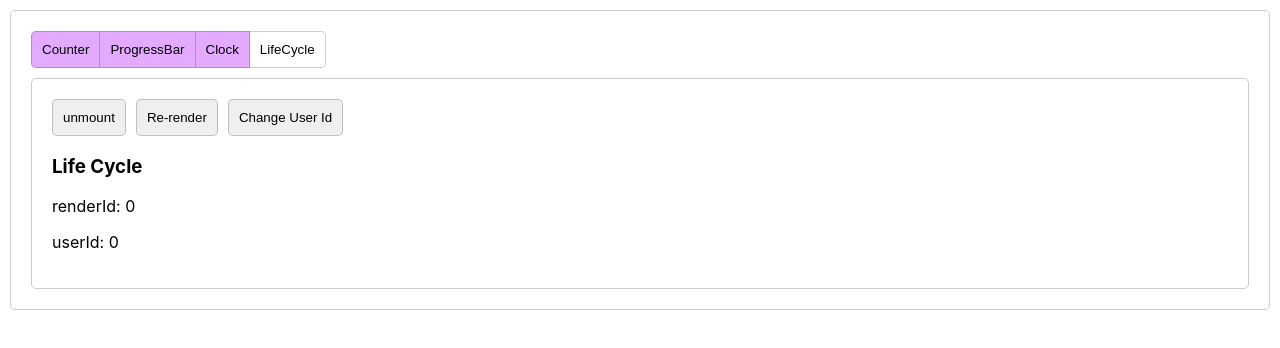
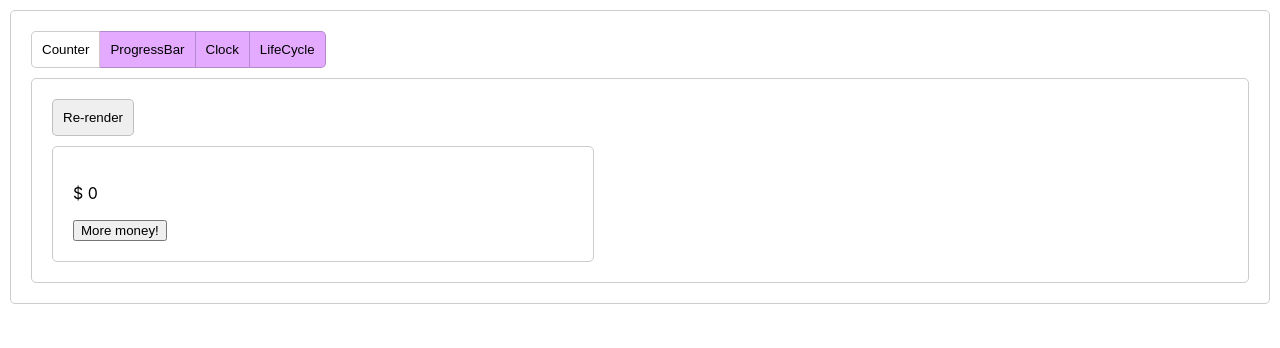
Before and after one commit to franleplant/react-101, a React (Create React App) app: page / in a window 1280 px wide. Shown: the top 348 px of the page. Built offline with nearby package versions, Linux system fonts and the light colour scheme; the HTML template or start-up script is replaced by a standard one.

Commit message:
progress

```diff
--- a/src/App.tsx
+++ b/src/App.tsx
@@ -4,16 +4,18 @@ import Counter from "./Counter";
 import ProgressBar from "./ProgressBar";
 import Clock from "./Clock";
 import LifeCycle from "./LifeCycle";
+import LifeCycleXtreme from "./LifeCycleXtreme";
 
 const OPTIONS = [
   { label: "Counter", Component: Counter },
   { label: "ProgressBar", Component: ProgressBar },
   { label: "Clock", Component: Clock },
   { label: "LifeCycle", Component: LifeCycle },
+  //{ label: "LifeCycleXtreme", Component: LifeCycleXtreme },
 ];
 
 export default function App() {
-  const [exampleId, setExampleId] = useState(3);
+  const [exampleId, setExampleId] = useState(0);
 
   const Example = OPTIONS[exampleId].Component;
 
--- a/src/Clock.tsx
+++ b/src/Clock.tsx
@@ -2,21 +2,29 @@ import React, { useState, useEffect, useCallback, useRef } from "react";
 
 import { useInterval } from "./useInterval";
 
-export default function Clock() {
-  const [date, setDate] = useState(new Date());
-  const isMounted = useRef(false);
-  const id = useRef<any>();
+export function Clock() {
+  const [date, setDate] = useState(() => new Date());
 
+  // Handle mounted state
+  const isMounted = useRef(false); // instance.ref0.current = false
   useEffect(() => {
     isMounted.current = true;
+
+    return () => {
+      isMounted.current = false;
+    }
+  }, [])
+
+  // Handle setInterval
+  const id = useRef<any>();
+  useEffect(() => {
     id.current = setInterval(() => {
       if (isMounted.current) {
         setDate(new Date());
       }
-    }, 500);
+    }, 1000);
 
     return () => {
-      isMounted.current = false;
       window.clearInterval(id.current);
     };
   }, []);
@@ -25,7 +33,7 @@ export default function Clock() {
 }
 
 // A more abstracted version
-export function ClockV2() {
+export default function ClockV2() {
   const [date, setDate] = useState(new Date());
   const update = useCallback(() => setDate(new Date()), []);
   useInterval(update, 1000);
--- a/src/Counter.tsx
+++ b/src/Counter.tsx
@@ -1,14 +1,41 @@
 import React, { useState } from "react";
 
-export default function Counter() {
+export default function CounterContainer() {
+  const [renderId, setRenderId] = useState(0);
+
+  return (
+    <div className="flow">
+      <div>
+        <button
+          className="button"
+          type="button"
+          onClick={() => setRenderId((id) => id + 1)}
+        >
+          Re-render
+        </button>
+      </div>
+      <Counter renderId={renderId} initialMoney={renderId * 100}/>
+    </div>
+  );
+}
+
+export interface IProps {
+  renderId: number;
+  initialMoney: number;
+}
+
+export function Counter({ renderId, initialMoney }: IProps) {
   const [count, setCount] = useState(0);
+
+  console.log("Counter: render", { renderId, count });
 
   function onClick() {
     setCount((previousCount) => previousCount + 100);
+    //setCount(count + 100);
   }
 
   return (
-    <div>
+    <div className="card">
       <p>{`$ ${count}`}</p>
       <button onClick={onClick}>More money!</button>
     </div>
--- a/src/LifeCycle.tsx
+++ b/src/LifeCycle.tsx
@@ -1,4 +1,4 @@
-import React, { useState, useEffect, useCallback, useRef } from "react";
+import React, { useState, useEffect } from "react";
 
 export default function LifeCycleContainer() {
   const [renderId, setRenderId] = useState(0);
@@ -71,7 +71,7 @@ export function LifeCycle(props: IProps) {
   }, [userId]);
 
   return (
-    <div>
+    <div className="card">
       <h3>Life Cycle</h3>
       <p>{`renderId: ${renderId}`}</p>
       <p>{`userId: ${userId}`}</p>
--- /dev/null
+++ b/src/LifeCycleXtreme.tsx
@@ -0,0 +1,72 @@
+import React, { ReactNode } from "react";
+
+export class ClassHook extends React.Component {
+  firstRender = true;
+  state: { [hookIndex: number]: any } = {};
+  stateSetters: { [hookIndex: number]: any } = {};
+  hookIndex = 0;
+  //hookIds = {
+  //useState: [],
+  //};
+
+  useState<T>(initialValue?: T): [T, (v: T) => any] {
+    const hookIndex = this.hookIndex;
+    // what is the next hook? you guessed it
+    this.hookIndex++;
+
+    if (this.firstRender) {
+      this.state[hookIndex] = initialValue;
+      const setValue = (newValue: T) => {
+        this.setState({ [hookIndex]: newValue });
+      };
+      this.stateSetters[hookIndex] = setValue;
+    }
+
+    //console.log("setState", this.stateSetters[hookIndex])
+
+    return [this.state[hookIndex], this.stateSetters[hookIndex]];
+  }
+
+  componentDidMount() {
+    this.firstRender = false;
+  }
+
+  customRender(): ReactNode {
+    //THIS IS THE THING THAT IS OVERWRITTEN BY USERS
+    return null;
+  }
+
+  render() {
+    console.log("render");
+    this.hookIndex = 0;
+    console.log("before custom render", this.hookIndex);
+
+    const result = this.customRender();
+    //TODO cleanup
+
+    console.log("after custom render", this.hookIndex);
+    return result;
+  }
+}
+
+export default class MyComponent extends ClassHook {
+  customRender() {
+    const [renderId, setRenderId] = this.useState(0);
+    const [date, setDate] = this.useState(new Date());
+
+    // This works but triggers too much renders
+    //setInterval(() => {
+    //console.log("==============")
+    //setDate(new Date())
+    //}, 10000)
+
+    return (
+      <div>
+        <div onClick={() => setRenderId(renderId + 1)}>
+          Hello {renderId} at {date.toLocaleTimeString()}
+        </div>
+        <button onClick={() => setDate(new Date())}>Refresh date</button>
+      </div>
+    );
+  }
+}
--- a/src/ProgressBar/index.tsx
+++ b/src/ProgressBar/index.tsx
@@ -44,8 +44,8 @@ export function FileUploader() {
 function useUploadFile(): number {
   const [progress, setProgress] = useState(0);
   const isMounted = useIsMounted();
+
   const timeoutId = useRef<any>();
-
   const fakeProgressUpdate = useCallback(() => {
     timeoutId.current = setTimeout(() => {
       if (isMounted.current) {
@@ -66,6 +66,7 @@ function useUploadFile(): number {
     return () => {
       window.clearTimeout(timeoutId.current);
     };
+    // eslint rules of hooks
   }, [fakeProgressUpdate]);
 
   return progress;
--- a/src/index.css
+++ b/src/index.css
@@ -22,6 +22,13 @@ body,
   padding: 20px;
   border: 1px solid #ccc;
   border-radius: 5px;
+}
+
+.card {
+  padding: 20px;
+  border: 1px solid #ccc;
+  border-radius: 5px;
+  max-width: 500px;
 }
 
 .button {
--- a/src/useTimeout.ts
+++ b/src/useTimeout.ts
@@ -34,6 +34,7 @@ export function useSetTimeout(): (callback: Callback, ms: number) => void {
         }
       }, ms);
     },
+    //never changes
     [isMounted]
   );
 
```
